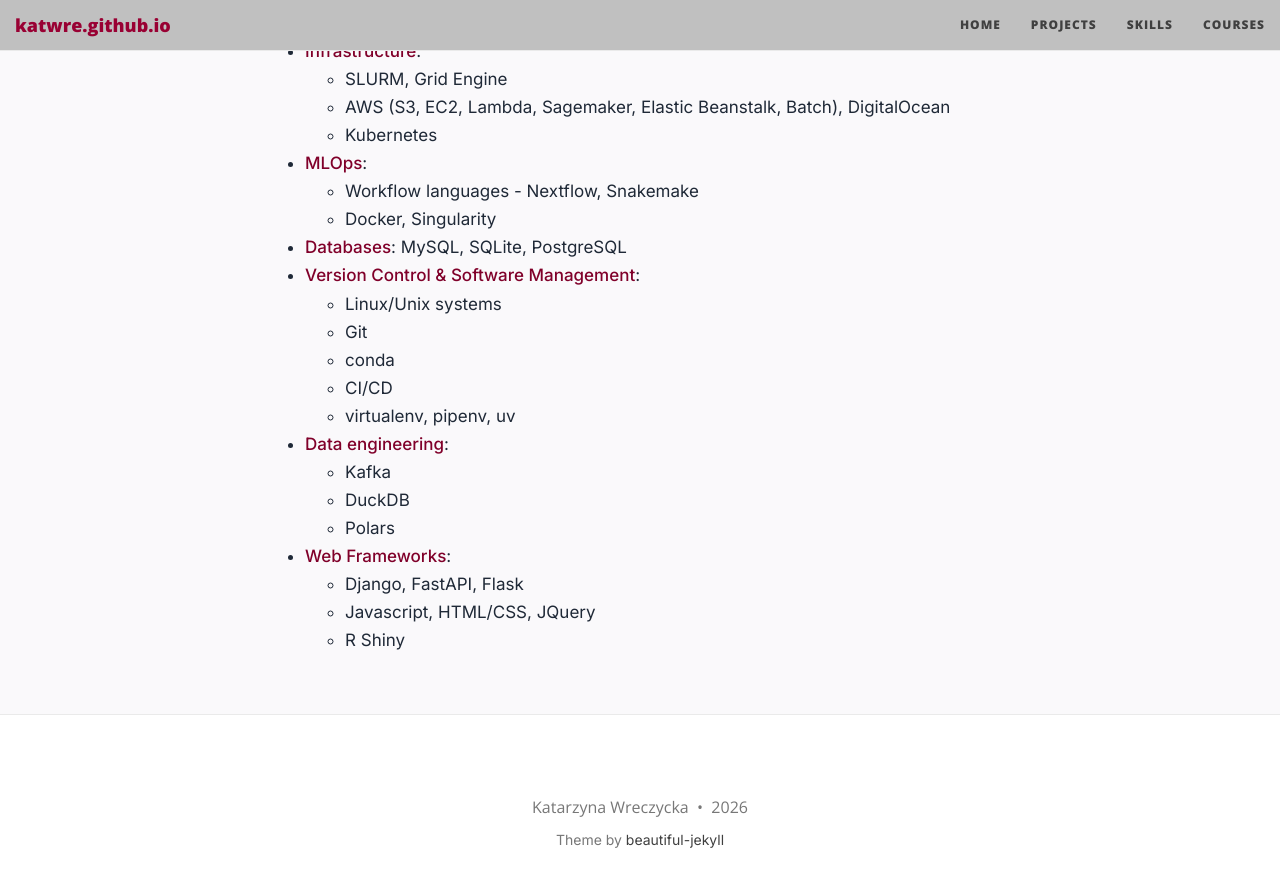
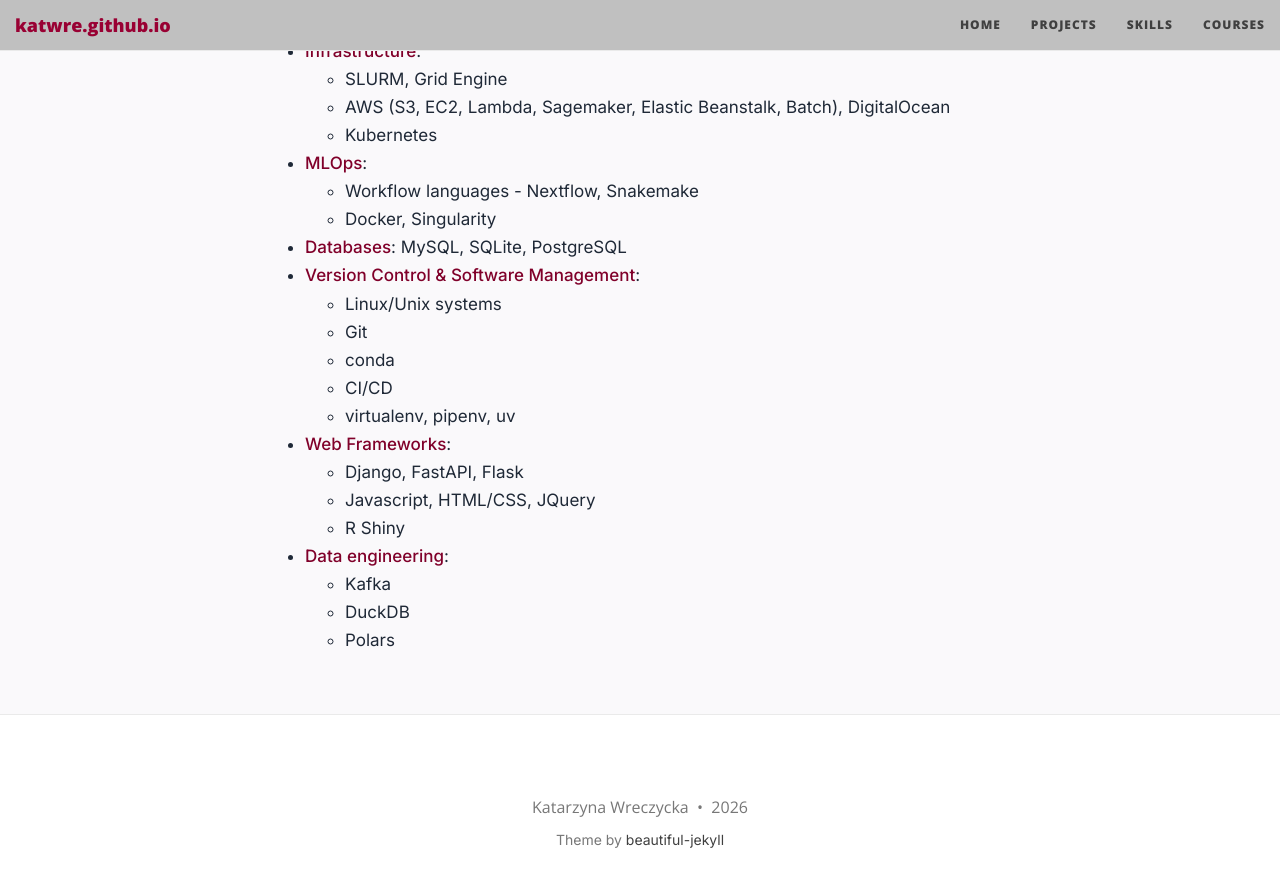
Before and after one commit to katwre/katwre.github.io, a Jekyll site: the page built from skills.md, in a window 1280 px wide and 900 px high, scrolled down 1098 px. Shown: the top 887 px of the window. Built offline with Jekyll 4.4.1, drawn with Linux system fonts in a browser that asks for light colours; nearby versions of some CDN libraries; a style sheet for code colours, icons or effects is not loaded.

Commit message:
Fixed skills

```diff
--- a/skills.md
+++ b/skills.md
@@ -304,6 +304,15 @@
   </li>
 
 
+  <li><span class="emphasize">Web Frameworks</span>:
+  <ul>
+  <li>Django, FastAPI, Flask</li>
+  <li>Javascript, HTML/CSS, JQuery</li>
+  <li>R Shiny</li>
+   </ul>
+  </li>
+
+
   <li><span class="emphasize">Data engineering</span>:
   <ul>
   <li>Kafka</li>
@@ -313,13 +322,5 @@
   </li>
 
 
-  <li><span class="emphasize">Web Frameworks</span>:
-  <ul>
-  <li>Django, FastAPI, Flask</li>
-  <li>Javascript, HTML/CSS, JQuery</li>
-  <li>R Shiny</li>
-   </ul>
-  </li>
-
 
 </ul>
```
